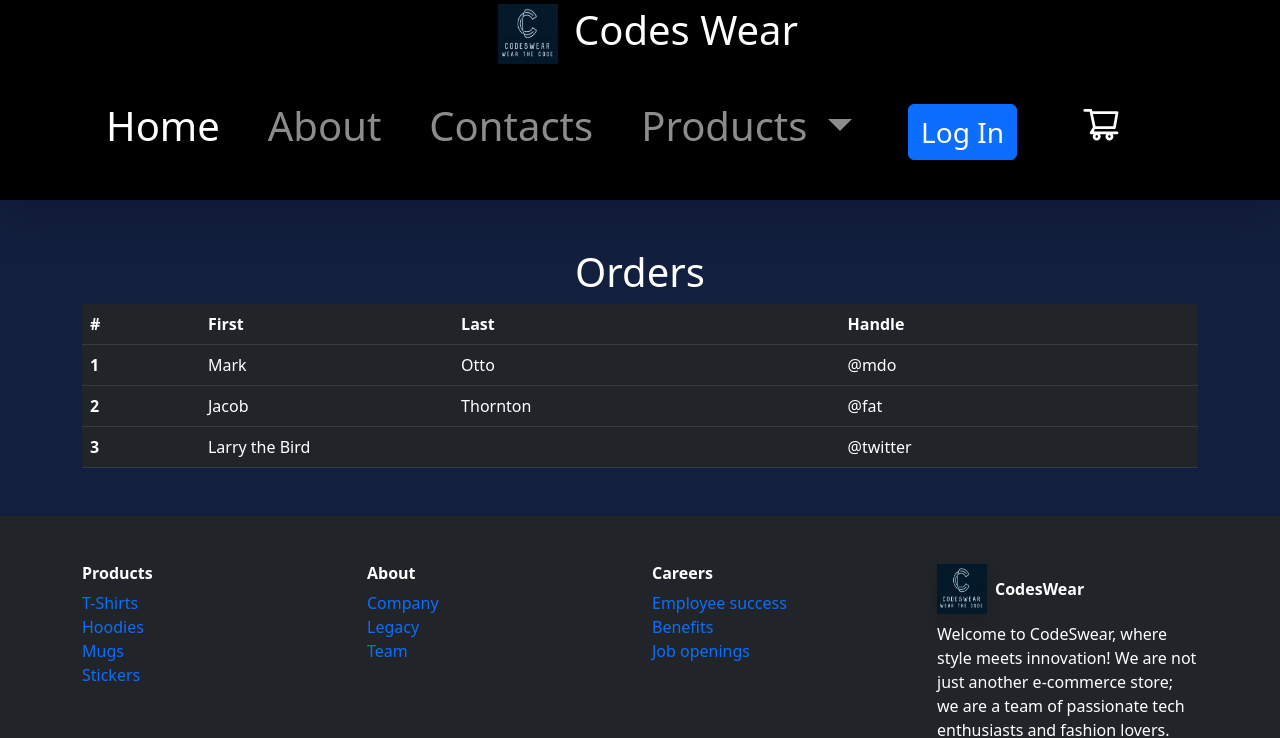
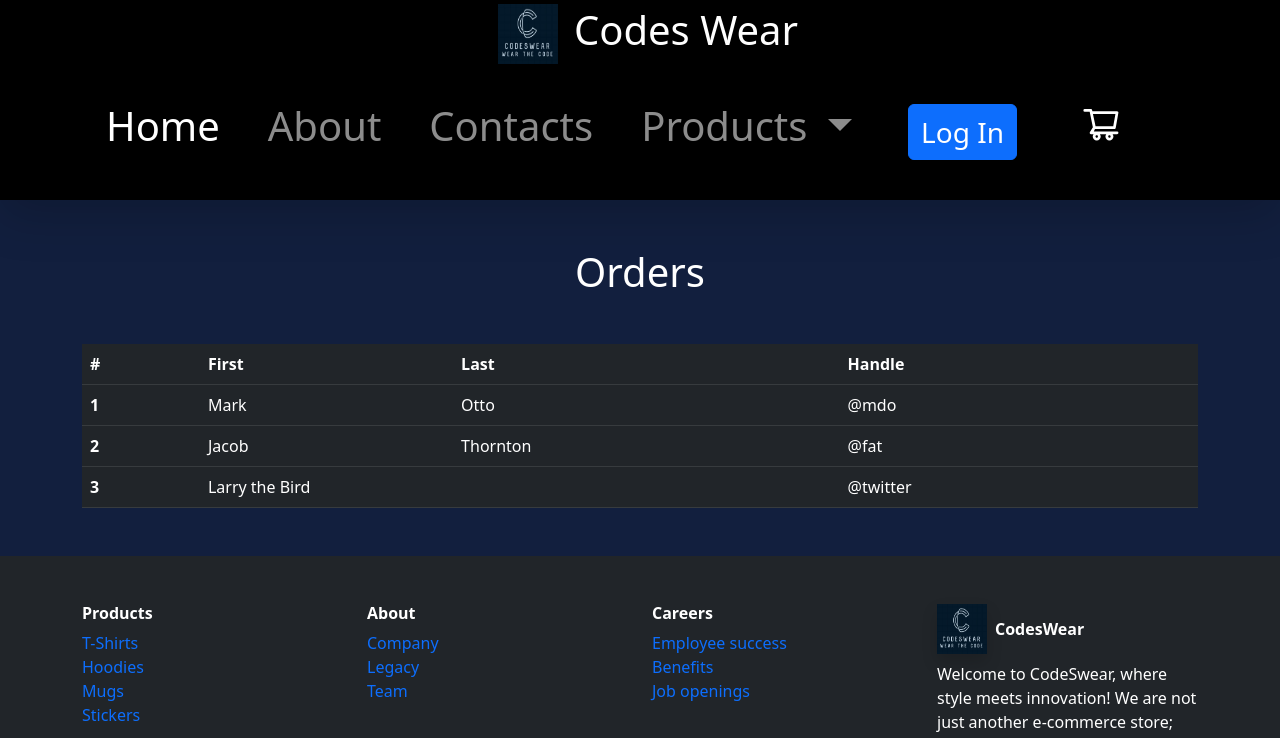
Before and after one commit to BUFONJOKER/CODES-WEAR, a Next.js app: page /orders in a window 1280 px wide. Shown: the top 738 px of the page. Built offline with nearby package versions, Linux system fonts and the light colour scheme.

Commit message:
margin top

```diff
--- a/pages/orders.js
+++ b/pages/orders.js
@@ -4,7 +4,7 @@ function orders() {
   return (
     <div>
       <h1 className='text-white text-center mt-5'>Orders</h1>
-      <div className="container">
+      <div className="container mt-5">
       <table className="table table-hover table-dark">
         <thead>
           <tr>
```
